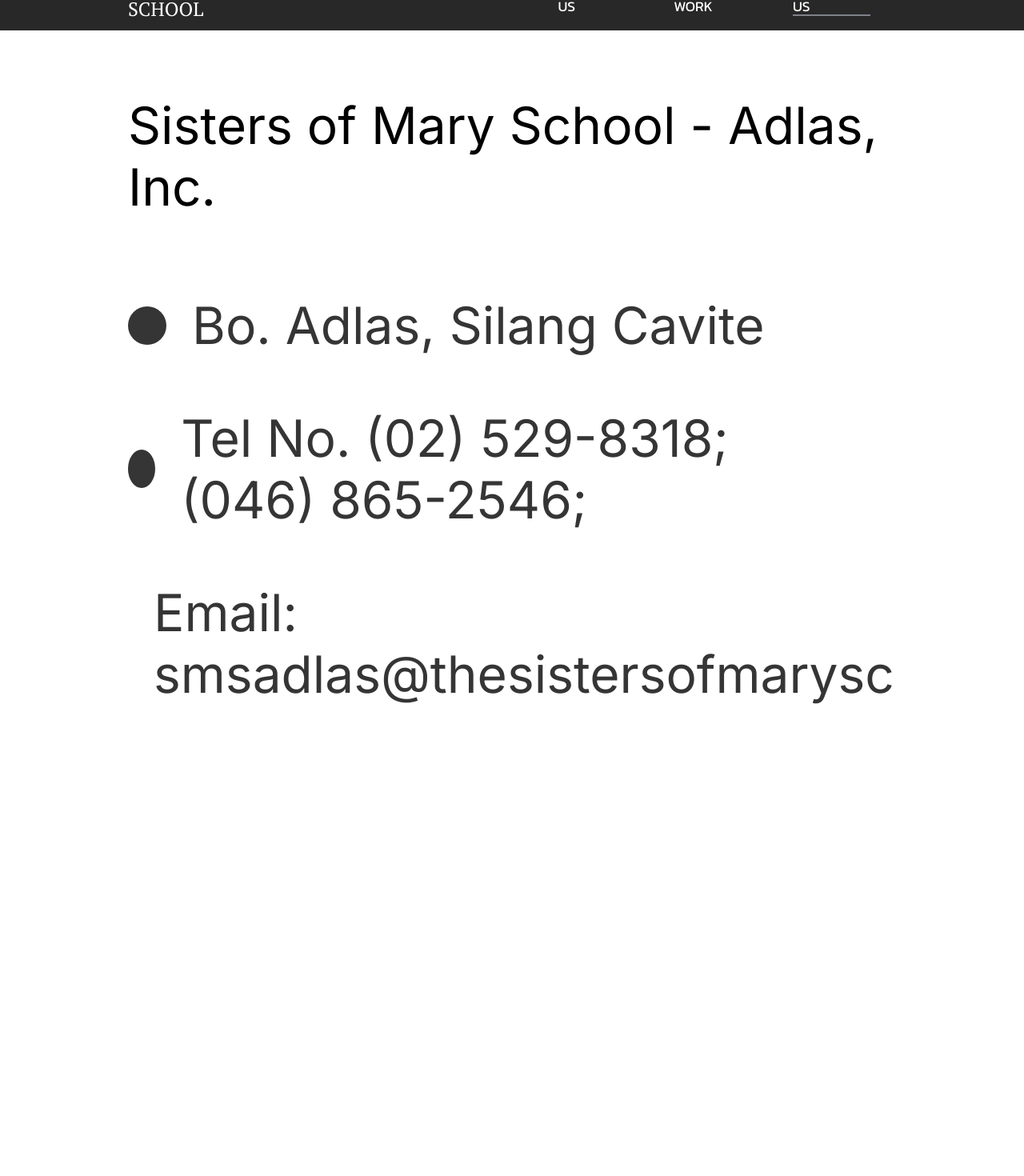
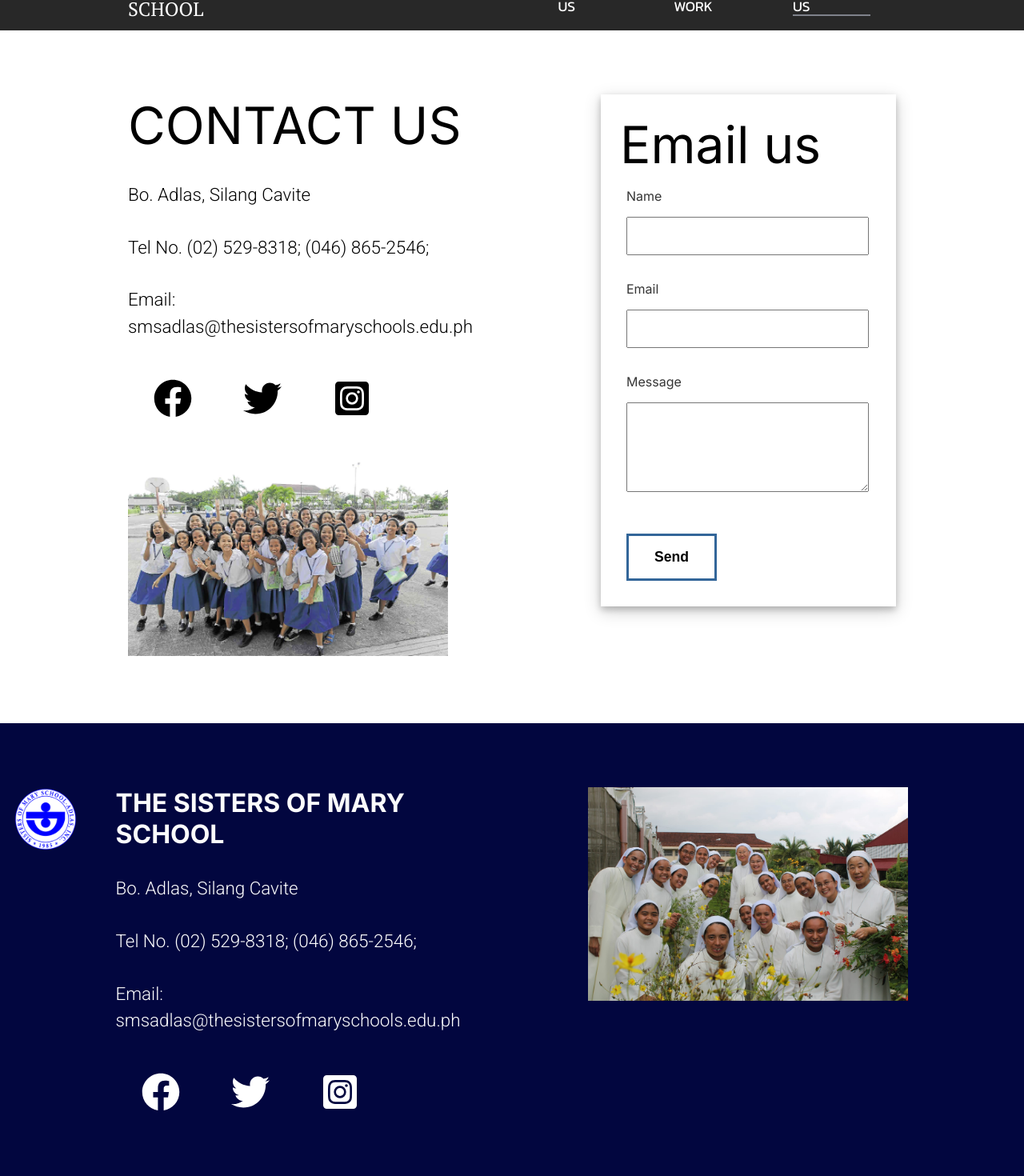
Before and after one commit to jypnt12/react-router, a React (Create React App) app: page /contact in a window 1280 px wide. Shown: the part 49-1519 px from the top of the page at 80% size. Built offline with nearby package versions, Linux system fonts and the light colour scheme.

Commit message:
adding footer and contacts components

```diff
--- a/src/App.js
+++ b/src/App.js
@@ -29,6 +29,7 @@
       <AnimatePresence mode="wait">
       <Routes location={location} key={location.pathname}>
       <Route path="/" exact element={<Home/>}/>
+      <Route path="/:id" exact element={<MovieDetail/>} />
         <Route path="/about" element={<AboutUs/>}/>
         <Route path="/work" element={<OurWork/>} />
         <Route path="/work/:id" exact element={<MovieDetail/>} />
--- a/src/MovieState.js
+++ b/src/MovieState.js
@@ -9,10 +9,10 @@
 export const MovieState = () => {
   return [
     {
-      title: 'The Athlete',
+      title: 'Spirituality',
       mainImg: athlete,
       secondaryImg: athlete2,
-      url: '/work/the-athlete',
+      url: '/spiritual',
       awards: [
         {
           title: 'Truly A masterpiece',
@@ -32,9 +32,9 @@
       ],
     },
     {
-      title: 'Good Times',
+      title: 'Academics',
       mainImg: goodtimes,
-      url: '/work/good-times',
+      url: '/academics',
       secondaryImg: goodtimes2,
       awards: [
         {
@@ -55,9 +55,9 @@
       ],
     },
     {
-      title: 'The Racer',
+      title: 'Personal',
       mainImg: theracer,
-      url: '/work/the-racer',
+      url: '/personal',
       secondaryImg: theracer2,
       awards: [
         {
--- a/src/components/Carousel.js
+++ b/src/components/Carousel.js
@@ -139,7 +139,7 @@
     .downButton{
         position: absolute;
         bottom: 30px;
-        right: 47%;
+        right: 49%;
         transform: translateY(-50%);
 
         /* pointer-events: none; */
--- a/src/components/Footer.js
+++ b/src/components/Footer.js
@@ -1,37 +1,115 @@
-import React, { useState } from 'react'
-import styled from 'styled-components'
-import { About } from '../styles'
+import React from 'react'
+//Animations
+import { motion } from 'framer-motion';
+import { pageAnimation, titleAnim} from "../animation"
+import styled from 'styled-components';
+import { FaFacebook, FaTwitter,FaInstagramSquare } from "react-icons/fa";
+import sister from '../img/sisters.jpg'
 
+import adlas from '../img/logo.png'
 const Footer = () => {
-  return (
-    <Faq  >
-        <h4><span>Support us</span></h4>
-    </Faq>
-
-)
-};
-
-const Faq =styled(About)`
-display: block;
-background-color: #ececec;
-/* align-items: center; */
-text-align: center;
-/* position: relative; */
-margin-top:100vh;
-span{
-display: block;
-}
-h4{
-padding-bottom: 2rem;
-font-weight: lighter;
-}
-.faq-line{
-background: #000;
-height: 0.2rem;
-margin: 2rem 0rem;
-width: 100%;
-}
 
 
+  return (
+    <FooterStyle style={{background:"#02063f"}} exit='exit' variants={pageAnimation} initial='hidden' animate='show'>
+    <div>
+    <Title>
+      <Hide>
+        <motion.h1 variants={titleAnim}> <img className='logo' src={adlas}/>THE SISTERS OF MARY SCHOOL</motion.h1>
+      </Hide>
+    </Title>
+
+
+
+
+      <Hide>
+      <Social variants={titleAnim}>
+
+        <p>Bo. Adlas, Silang Cavite</p>
+      </Social>
+      </Hide>
+      <Hide>
+      <Social variants={titleAnim}>
+
+        <p>Tel No. (02) 529-8318; (046) 865-2546;</p>
+      </Social>
+      </Hide>
+
+      <Hide>
+      <Social variants={titleAnim}>
+
+        <p>Email: smsadlas@thesistersofmaryschools.edu.ph</p>
+      </Social>
+      </Hide>
+      <Buttons>
+        <button><FaFacebook/></button>
+        <button><FaTwitter/></button>
+        <button><FaInstagramSquare/></button>
+      </Buttons>
+
+    </div>
+    <Form>
+      <img  src={sister} alt='sisters'/>
+    </Form>
+
+    </FooterStyle>
+  )
+}
+const FooterStyle = styled(motion.div)`
+    background: #353535;
+    padding: 5rem 10rem;
+    color: #ffffff;
+    /* min-height: 90vh; */
+
+    display: flex;
+    flex-direction: row;
+    justify-content: center;
+    .logo{
+        height: 5rem;
+        position: absolute;
+        margin-left: -8rem;
+    }
+    p{
+      color: white;
+    }
 `
+
+const Title =styled.div`
+  margin-bottom: 1rem;
+  color: #fcfcfc;
+`
+const Hide = styled.div`
+  overflow: hidden;
+`
+
+const Buttons = styled.div`
+  button{
+    height: 5rem;
+    font-size: 3rem;
+    border: none;
+    padding: 1rem;
+    margin: 1rem;
+    color: white;
+  }
+`
+const Social = styled(motion.div)`
+  display: flex;
+  align-items: center;
+  margin: -2rem 0rem;
+  h2{
+    margin: 2rem;
+
+  }
+`
+const Form = styled.form`
+
+  margin-left: 10rem;
+  /* height: 3vh; */
+  /* box-shadow: 0 4px 8px 0 rgba(0, 0, 0, 0.2), 0 6px 20px 0 rgba(0, 0, 0, 0.19); */
+  img{
+      width: 50vh;
+      object-fit: cover;
+    }
+`
+
 export default Footer
--- a/src/components/Impact.js
+++ b/src/components/Impact.js
@@ -15,29 +15,36 @@
     const [element3, controls3] = useScroll();
   return (
 
-    <motion.div exit='exit' variants={pageAnimation} initial='hidden' animate='show'>
+    <motion.div exit='exit' variants={pageAnimation} initial='hidden' animate='show' >
 
         <StyledHome style={{color:'black'}}>
             <Hide>
                 <motion.h4 variants={fade}>OUR IMPACT</motion.h4>
+                <motion.div className="line" ></motion.div>
             </Hide>
         <Card>
             <Cards ref={element} variants={fade} animate={controls} initial="hidden" whileHover={{ scale: 1.1 }} transition={{  stiffness: 400, damping: 10 }}>
-            <motion.img src={mass} alt=''/>
+            <Link to='/spiritual'>
+                <motion.img src={mass} alt=''/>
+            </Link>
+
                 <motion.h2 variants={fade}><span>Spiritual</span></motion.h2>
 
             </Cards>
 
             <Cards ref={element2} variants={fade} animate={controls2} initial="hidden" whileHover={{ scale: 1.1 }} transition={{  stiffness: 400, damping: 10 }}>
-            <motion.img src={room} alt='' />
-            <motion.h2 variants={fade}><span>Academics</span></motion.h2>
+            <Link to='/academics'>
+                <motion.img src={room} alt='' />
+            </Link>
+                <motion.h2 variants={fade}><span>Academics</span></motion.h2>
 
 
 
             </Cards>
             <Cards ref={element3} variants={fade} animate={controls3} initial="hidden" whileHover={{ scale: 1.1 }} transition={{  stiffness: 400, damping: 10 }}>
-                <img src={gardening} alt=''/>
-
+            <Link to='/personal'>
+                <motion.img src={gardening} alt=''/>
+            </Link>
                 <motion.h2 ><span>Personal</span></motion.h2>
 
             </Cards>
@@ -57,7 +64,7 @@
     flex-direction: column;
     align-items: center;
 
-    margin: 110vh 10vh 5vh 10vh;
+    margin: 100vh 10vh 5vh 10vh;
     color: white;
     h2{
         font-family: 'Oswald', sans-serif;
@@ -67,6 +74,13 @@
         /* font-family: 'Kanit', sans-serif;  */
         color: #336699;;
         font-family: 'Oswald', sans-serif;
+        margin-top: 7vh;
+    }
+    .line{
+        height: 0.3rem;
+        background:  #336699;
+        /* margin-bottom: 3rem; */
+
     }
 `;
 
@@ -135,6 +149,7 @@
     }
 
 `
+
 // const Overlay = styled(motion.div)`
 // /* position: relative; */
 //     width: 100%;
--- a/src/pages/ContactUs.js
+++ b/src/pages/ContactUs.js
@@ -3,35 +3,91 @@
 import { motion } from 'framer-motion';
 import { pageAnimation, titleAnim} from "../animation"
 import styled from 'styled-components';
+import { FaFacebook, FaTwitter,FaInstagramSquare } from "react-icons/fa";
+import sister from '../img/girlstown.jpg'
+const ContactUs = () => {
 
-const ContactUs = () => {
+  const [formStatus, setFormStatus] = React.useState('Send')
+
+  const onSubmit = (e) => {
+    e.preventDefault()
+    setFormStatus('Submitting...')
+    const { name, email, message } = e.target.elements
+    let conFom = {
+      name: name.value,
+      email: email.value,
+      message: message.value,
+    }
+  }
   return (
     <ContactStyle style={{background:"#fff"}} exit='exit' variants={pageAnimation} initial='hidden' animate='show'>
+    <div>
     <Title>
       <Hide>
-        <motion.h2 variants={titleAnim}>Sisters of Mary School - Adlas, Inc.</motion.h2>
+        <motion.h2 variants={titleAnim}>CONTACT US</motion.h2>
       </Hide>
     </Title>
-    <div>
+
+
+
+
       <Hide>
       <Social variants={titleAnim}>
-        <Circle/>
-        <h2>Bo. Adlas, Silang Cavite</h2>
+
+        <p>Bo. Adlas, Silang Cavite</p>
       </Social>
       </Hide>
       <Hide>
       <Social variants={titleAnim}>
-        <Circle/>
-        <h2>Tel No. (02) 529-8318; (046) 865-2546;</h2>
+
+        <p>Tel No. (02) 529-8318; (046) 865-2546;</p>
       </Social>
       </Hide>
+
       <Hide>
       <Social variants={titleAnim}>
-        <Circle/>
-        <h2>Email: smsadlas@thesistersofmaryschools.edu.ph</h2>
+
+        <p>Email: smsadlas@thesistersofmaryschools.edu.ph</p>
       </Social>
       </Hide>
+      <Buttons>
+        <button><FaFacebook/></button>
+        <button><FaTwitter/></button>
+        <button><FaInstagramSquare/></button>
+      </Buttons>
+      <div>
+      <img  src={sister} alt='sisters'/>
     </div>
+    </div>
+
+    <Form onSubmit={onSubmit}>
+    <Title>
+      <Hide>
+        <motion.h2 variants={titleAnim}>Email us</motion.h2>
+      </Hide>
+    </Title>
+        <Element className="mb-3">
+          <label className="form-label" htmlFor="name">
+            Name
+          </label>
+          <input className="form-control" type="text" id="name" required />
+        </Element>
+        <Element className="mb-3">
+          <label className="form-label" htmlFor="email">
+            Email
+          </label>
+          <input className="form-control" type="email" id="email" required />
+        </Element>
+        <Element className="mb-3">
+          <label className="form-label" htmlFor="message">
+            Message
+          </label>
+          <textarea className="form-control" id="message" required />
+        </Element>
+        <button className="submit" type="submit">
+          {formStatus}
+        </button>
+      </Form>
     </ContactStyle>
   )
 }
@@ -40,11 +96,17 @@
     color: #353535;
     min-height: 90vh;
     background: #ececec;
-
+    display: flex;
+    flex-direction: row;
+    justify-content: center;
+    img{
+      width: 50vh;
+      object-fit: cover;
+    }
 `
 
 const Title =styled.div`
-  margin-bottom: 4rem;
+  margin-bottom: 1rem;
   color: black;
 `
 const Hide = styled.div`
@@ -56,11 +118,53 @@
   height: 3rem;
   background: #353535;
 `
+const Buttons = styled.div`
+  button{
+    height: 5rem;
+    font-size: 3rem;
+    border: none;
+    padding: 1rem;
+    margin: 1rem;
+  }
+`
 const Social = styled(motion.div)`
   display: flex;
   align-items: center;
+  margin: -2rem 0rem;
   h2{
     margin: 2rem;
+
   }
 `
+const Form = styled.form`
+  height: 80vh;
+  width: 70vh;
+  margin-left: 10rem;
+  h2{
+    margin: 3vh 0vh 0vh 3vh;
+  }
+  box-shadow: 0 4px 8px 0 rgba(0, 0, 0, 0.2), 0 6px 20px 0 rgba(0, 0, 0, 0.19);
+  label{
+    margin: 1rem;
+  }
+  input{
+    height: 3rem;
+    width: 90%;
+    margin: 1rem;
+    font-size: 1rem;
+  }
+  textarea{
+    height: 7rem;
+    width: 90%;
+    margin: 1rem;
+    font-size: 1rem;
+  }
+
+  button{
+    margin: 1rem 2rem;
+  }
+`
+const Element = styled.div`
+  margin: 1rem;
+`
 export default ContactUs
--- a/src/pages/MovieDetail.js
+++ b/src/pages/MovieDetail.js
@@ -55,7 +55,7 @@
         top: 10%;
         left: 50%;
         transform: translate(-50%, -10%);
-
+        color: black;
     }
     img{
         width: 100%;
--- a/src/pages/OurWork.js
+++ b/src/pages/OurWork.js
@@ -59,7 +59,9 @@
                     <motion.h2 variants={fade}><span>EDUCATION</span></motion.h2>
                 </Hide>
                 <motion.div className="line" variants={lineAnim}></motion.div>
-                <img src={gtown} alt=''/>
+
+                    <img src={gtown} alt=''/>
+
             </Movie>
 
             <Movie ref={element2} variants={fade} animate={controls2} initial="hidden">
```
